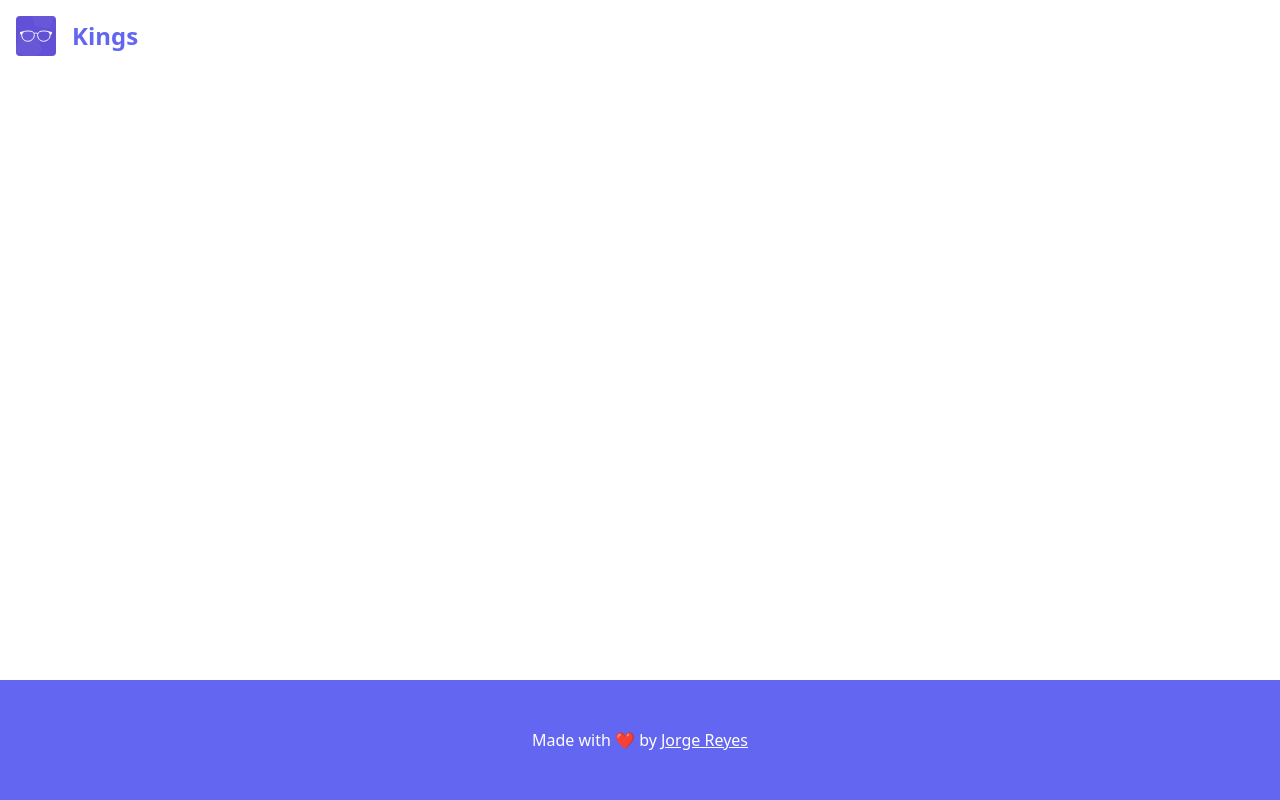
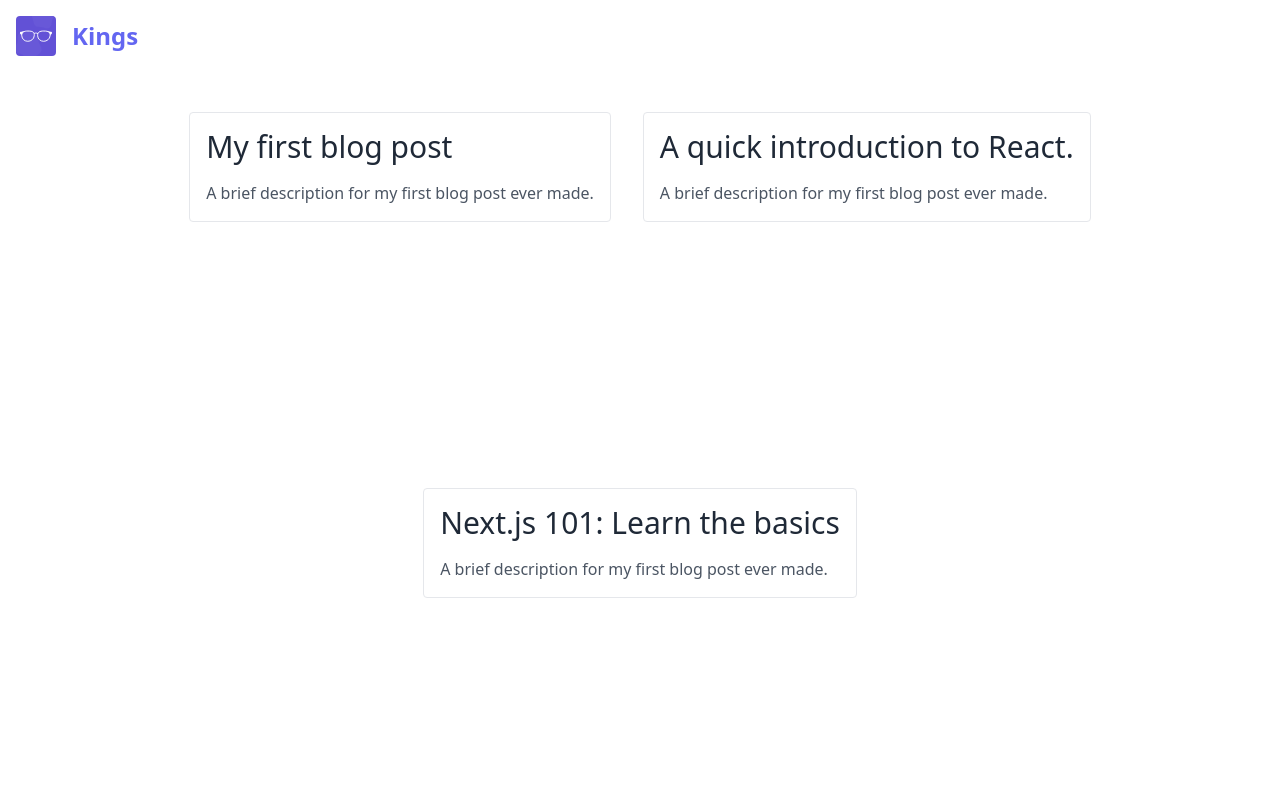
Before and after one commit to imreyesjorge/blog, a Next.js app: page / in a window 1280 px wide. Shown: the top 800 px of the page. Built offline with nearby package versions, Linux system fonts and the light colour scheme.

Commit message:
feat: Added post component
Added the Post component and fixed some layout issues.

```diff
--- /dev/null
+++ b/components/Post.js
@@ -0,0 +1,16 @@
+import Link from 'next/link'
+
+const Post = ({ title, desc }) => {
+  return (
+    <Link href="/">
+      <a className="group w-max m-4 p-4 border hover:border-indigo-500 rounded cursor-pointer flex flex-col duration-75">
+        <h2 className="text-3xl text-gray-800 mb-4 group-hover:text-indigo-500 transition-75">
+          {title}
+        </h2>
+        <p className="text-gray-600">{desc}</p>
+      </a>
+    </Link>
+  );
+};
+
+export default Post;
--- a/pages/index.js
+++ b/pages/index.js
@@ -1,26 +1,36 @@
-import Head from 'next/head'
+import Head from "next/head";
 
-import Nav from '../components/Nav'
-import Footer from '../components/Footer'
+import Nav from "../components/Nav";
+import Footer from "../components/Footer";
+import Post from "../components/Post";
 
 const index = () => {
-    return(
+  return (
     <>
       <Head>
-                <title>
-                    Kings – Blog
-                </title>
+        <title>Kings – Blog</title>
         <link rel="shortcut icon" href="/logo.svg" />
       </Head>
-            <div className="min-h-screen flex flex-col justify-between">
+      <div className="min-h-screen flex flex-col">
         <Nav />
-                <main>
-
+        <main className="w-full min-h-screen p-6 flex items-start justify-center flex-wrap">
+          <Post
+            title="My first blog post"
+            desc="A brief description for my first blog post ever made."
+          />
+          <Post
+            title="A quick introduction to React."
+            desc="A brief description for my first blog post ever made."
+          />
+          <Post
+            title="Next.js 101: Learn the basics"
+            desc="A brief description for my first blog post ever made."
+          />
         </main>
         <Footer />
       </div>
     </>
-    )
-}
+  );
+};
 
-export default index
+export default index;
```
Lines whose indentation alone changed are shown as unchanged.
